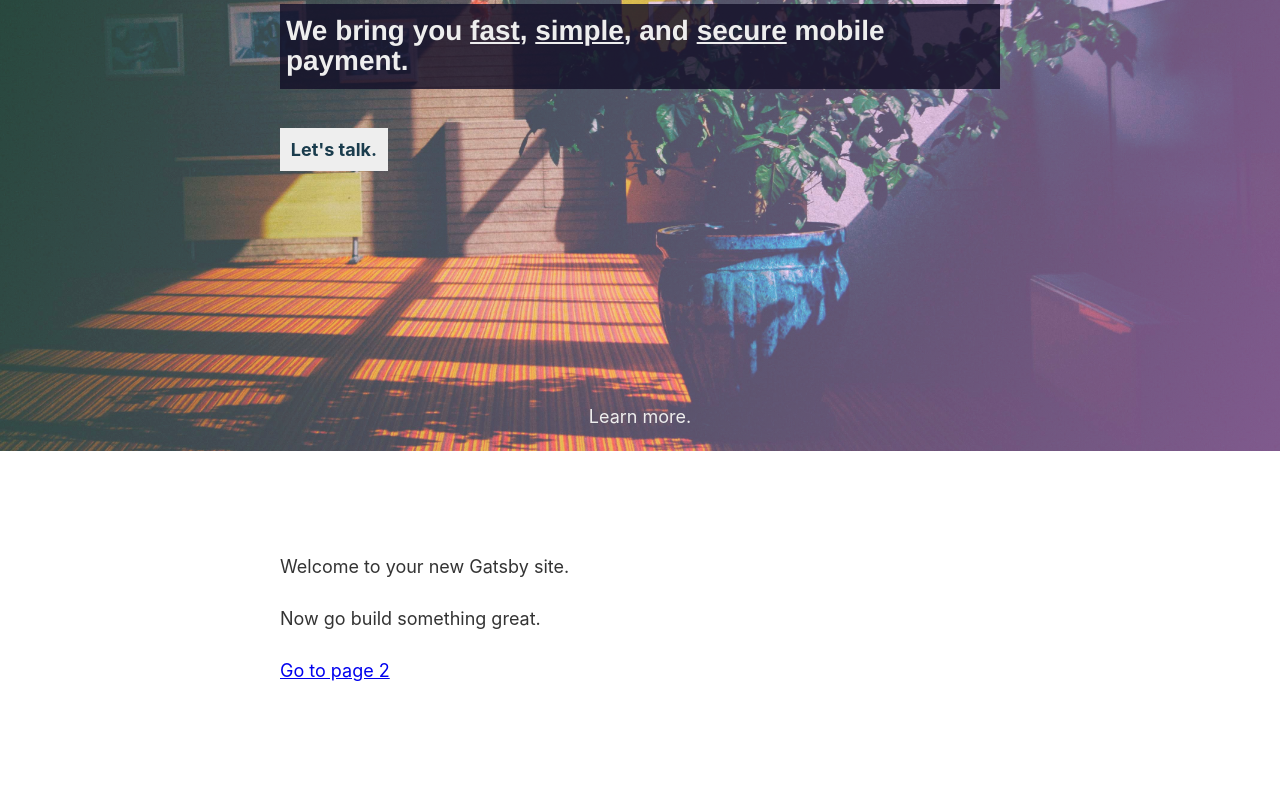
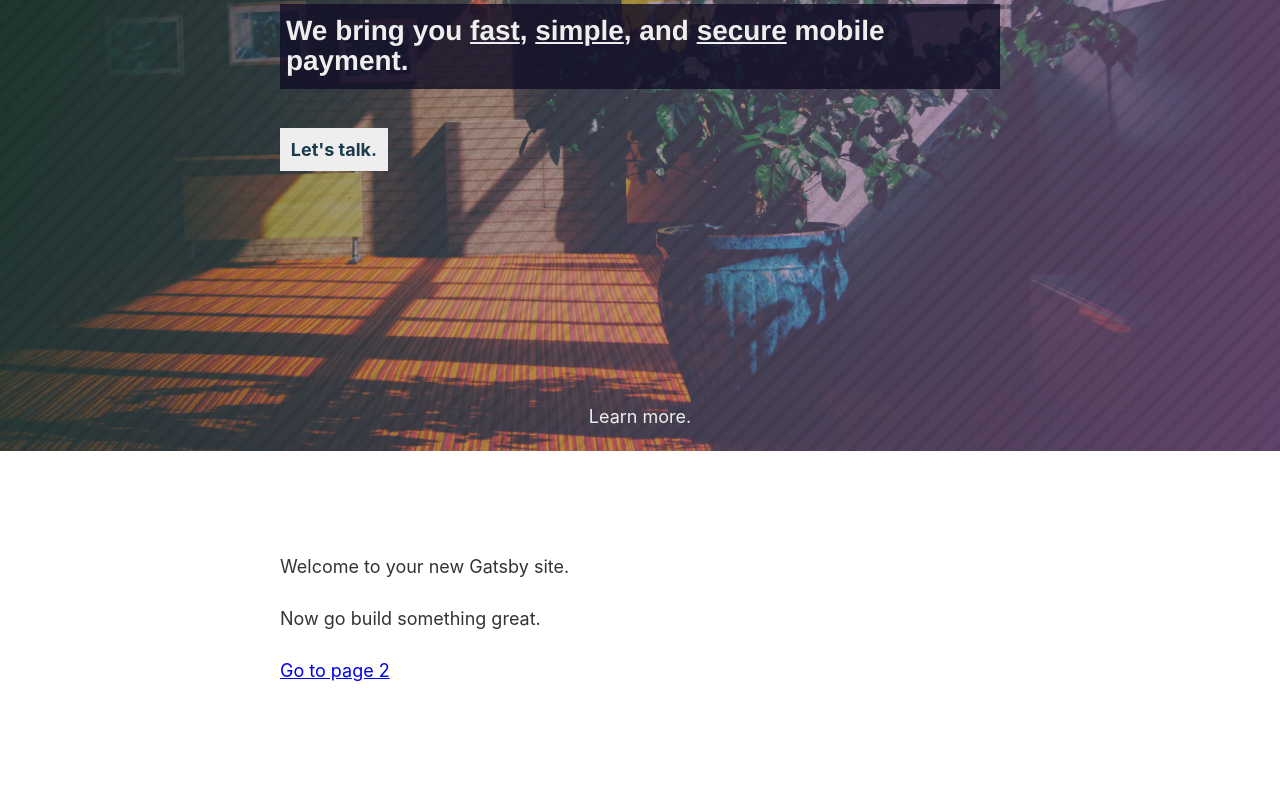
Before and after one commit to sambrosia/lunar-leaves, a Gatsby site: page / in a window 1280 px wide. Shown: the part 349-1136 px from the top of the page. Built offline with nearby package versions, Linux system fonts and the light colour scheme; Gatsby itself is replaced by a stand-in of ours.

Commit message:
Add css stripes to hero background

```diff
--- a/src/pages/index.js
+++ b/src/pages/index.js
@@ -6,6 +6,13 @@ import splash from './splash.jpg'
 const Hero = ({ children, image, fullHeight }) => {
   const style = {
     'background-image': `
+      repeating-linear-gradient(
+        135deg,
+        rgba(0, 0, 0, 0.25),
+        rgba(0, 0, 0, 0.25) 10px,
+        rgba(0, 0, 0, 0.3) 10px,
+        rgba(0, 0, 0, 0.3) 15px
+      ),
       linear-gradient(
         110deg,
         hsla(120, 80%, 80%, 0.2),
```
